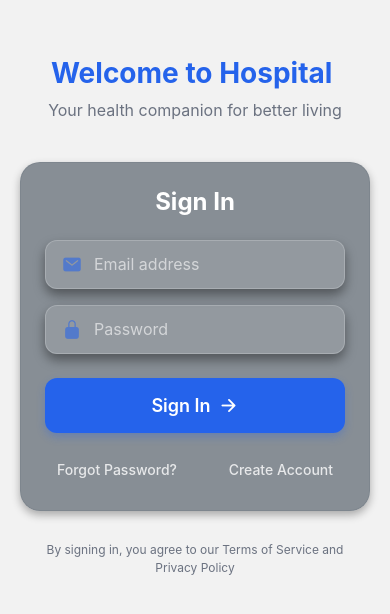
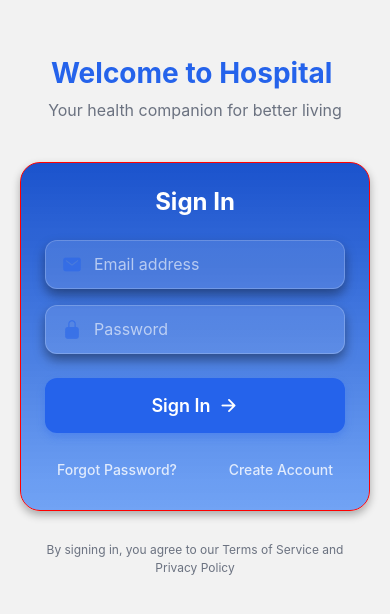
Before and after one commit to Sparta503/Hospital-ReactNative-Mobile, a React Native app: screen /SignIn in a window 390 px wide. Shown: the part 106-720 px from the top of the page. Built offline with nearby package versions, Linux system fonts and the light colour scheme; what react-native-worklets would draw is missing.

Commit message:
Update SignIn.tsx

```diff
--- a/src/components/shared/SignIn.tsx
+++ b/src/components/shared/SignIn.tsx
@@ -12,6 +12,7 @@ import {
   Animated,
 } from 'react-native';
 import { Ionicons } from '@expo/vector-icons';
+import { LinearGradient } from 'expo-linear-gradient';
 
 interface SignInProps {
   navigation: any;
@@ -97,7 +98,10 @@ const SignIn: React.FC<SignInProps> = ({ navigation }) => {
         </View>
 
         {/* Sign In Form */}
-        <View style={styles.formContainer}>
+        <LinearGradient
+          colors={['rgba(3, 65, 200, 0.9)', 'rgba(59, 130, 246, 0.7)']}
+          style={styles.formContainer}
+        >
           <Text style={styles.formTitle}>Sign In</Text>
 
           {/* Email Input */}
@@ -155,7 +159,7 @@ const SignIn: React.FC<SignInProps> = ({ navigation }) => {
               <Text style={styles.optionText}>Create Account</Text>
             </TouchableOpacity>
           </View>
-        </View>
+        </LinearGradient>
 
         {/* Footer */}
         <View style={styles.footer}>
@@ -185,13 +189,12 @@ const styles = StyleSheet.create({
   logoContainer: {
     width: 120,
     height: 120,
-    backgroundColor: 'rgba(108, 117, 125, 0.8)',
     borderRadius: 60,
     justifyContent: 'center',
     alignItems: 'center',
     marginBottom: 20,
     borderWidth: 2,
-    borderColor: 'rgba(108, 117, 125, 0.3)',
+    borderColor: 'rgba(3, 65, 200, 0.3)',
     shadowColor: '#000',
     shadowOffset: { width: 0, height: 4 },
     shadowOpacity: 0.3,
@@ -217,12 +220,11 @@ const styles = StyleSheet.create({
     lineHeight: 24,
   },
   formContainer: {
-    backgroundColor: 'rgba(108, 117, 125, 0.8)',
     borderRadius: 20,
     padding: 24,
     marginBottom: 30,
     borderWidth: 1,
-    borderColor: 'rgba(108, 117, 125, 0.3)',
+    borderColor: 'red',
     shadowColor: '#000',
     shadowOffset: { width: 0, height: 4 },
     shadowOpacity: 0.3,
```
